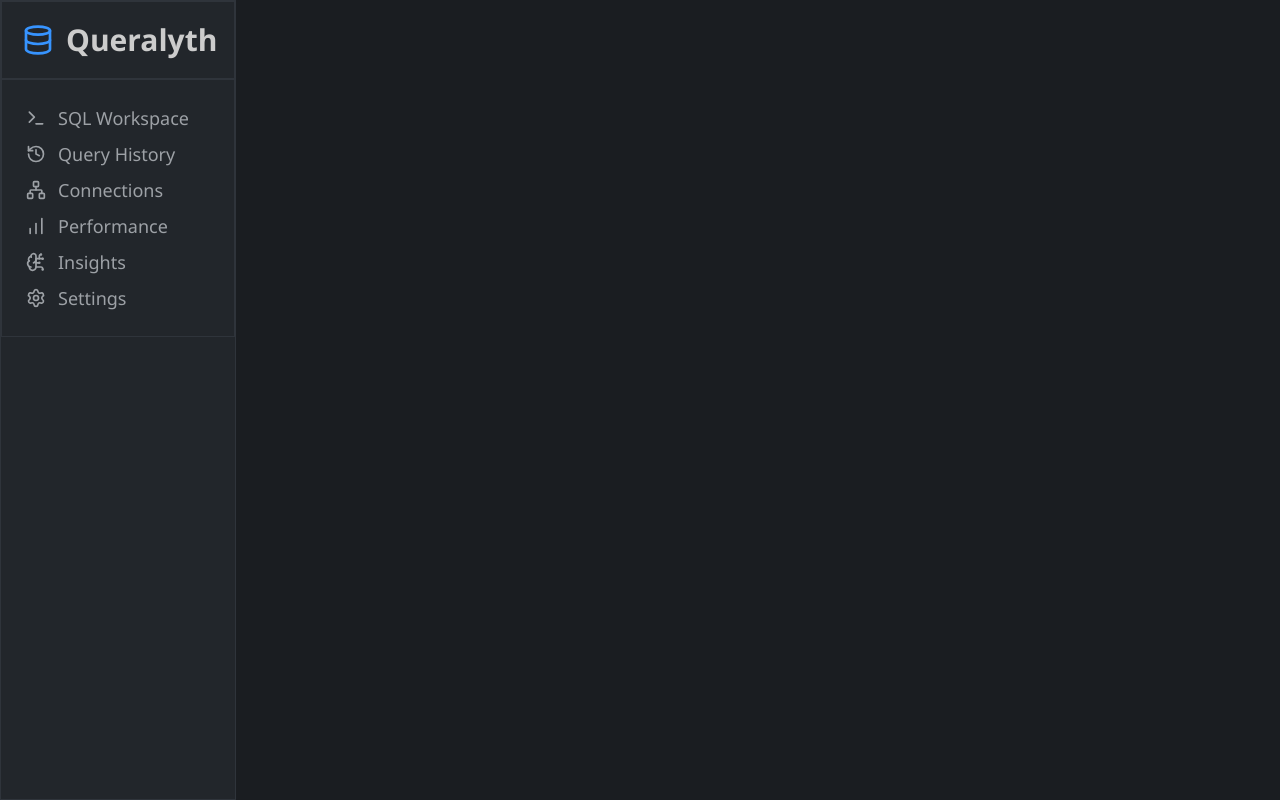
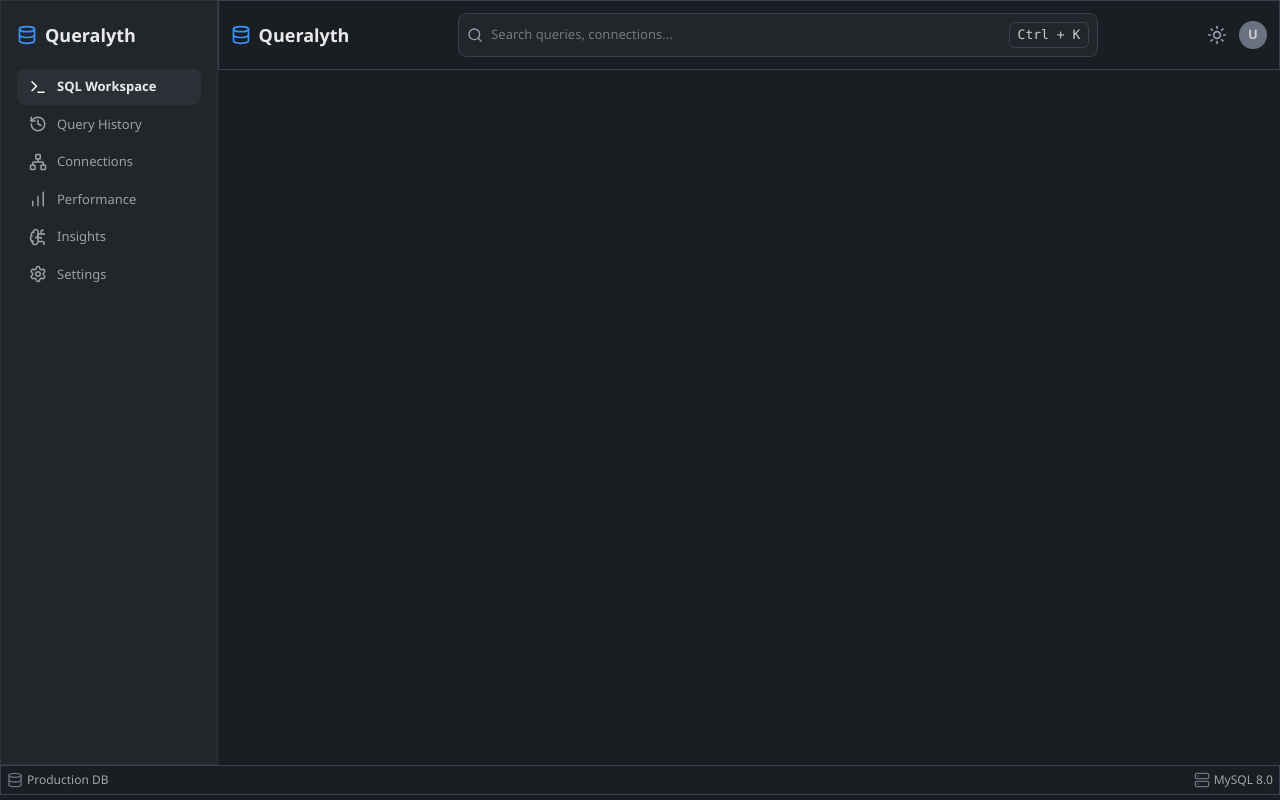
Before and after one commit to abdulrehman1111-de/Queralyth, a React (Vite) app in the folder apps/frontend/: page / in a window 1280 px wide. Built offline with nearby package versions, Linux system fonts and the light colour scheme.

Commit message:
Making of the first page

```diff
--- a/apps/frontend/package.json
+++ b/apps/frontend/package.json
@@ -11,7 +11,8 @@
   "dependencies": {
     "lucide-react": "^1.70.0",
     "react": "^19.3.1",
-    "react-dom": "^19.3.1"
+    "react-dom": "^19.3.1",
+    "react-router-dom": "^7.18.5"
   },
   "devDependencies": {
     "@tailwindcss/vite": "^4.3.5",
--- a/apps/frontend/src/App.jsx
+++ b/apps/frontend/src/App.jsx
@@ -1,8 +1,16 @@
+import Footer from "./components/Footer";
 import Sidebar from "./components/Sidebar";
+import SQLWorkspace from "./pages/SQLWorkspace";
 
 function App() {
   return (
-      <Sidebar/>
+    <div className="flex flex-col min-h-screen">
+      <div className="flex">
+        <Sidebar />
+        <SQLWorkspace />
+      </div>
+      <Footer/>
+    </div>
   );
 }
 
--- /dev/null
+++ b/apps/frontend/src/components/Footer.jsx
@@ -0,0 +1,28 @@
+import React from 'react'
+import {
+  Database,
+  Server,
+  Sun,
+  Search,
+} from "lucide-react";
+
+const Footer = () => {
+  return (
+    <div className='w-full h-auto lg:p-1.5 border border-gray-700 flex justify-between items-center'>
+
+        <div className='flex gap-1'>
+            <Database className="lg:w-4 lg:h-4 shrink-0 text-gray-500
+            " />
+            <p className='text-xs text-white/60'>Production DB</p>
+        </div>
+        <div className='flex gap-1'>
+            <Server className="lg:w-4 lg:h-4 shrink-0 text-gray-500
+            " />
+            <p className='text-xs text-white/60'>MySQL 8.0</p>
+        </div>
+
+    </div>
+  )
+}
+
+export default Footer
--- a/apps/frontend/src/components/Sidebar.jsx
+++ b/apps/frontend/src/components/Sidebar.jsx
@@ -1,4 +1,3 @@
-
 import React from "react";
 import {
   Database,
@@ -11,22 +10,40 @@ import {
   ChevronDown,
 } from "lucide-react";
 import Sidebuttons from "./Sidebuttons";
+import { NavLink } from "react-router-dom";
 
 const Sidebar = () => {
+
   return (
-    <aside className="border border-ql-line bg-ql-panel min-h-screen lg:w-[236px] lg:shrink-0">
-      <div className="border border-ql-line w-full h-auto lg:p-5 lg:flex lg:gap-3 items-center">
-        <Database className="lg:w-8 lg:h-8 shrink-0 text-ql-blue"/>
-        <p className="text-3xl font-semibold text-ql-fg">Queralyth</p>
+    <aside className="border border-ql-line bg-ql-panel min-h-[95.6vh] lg:w-[17%] lg:shrink-0 p-4 pt-5 flex flex-col gap-5">
+      <div className="flex lg:gap-2 items-center">
+        <Database className="lg:w-5 lg:h-5 shrink-0 text-ql-blue" />
+        <p className="font-semibold text-lg text-white/90">Queralyth</p>
       </div>
 
-      <div className="w-full border border-ql-line h-auto lg:p-5 flex flex-col">
-          <Sidebuttons content={"SQL Workspace"} icon={Terminal}/>
-          <Sidebuttons content={"Query History"} icon={History}/>
-          <Sidebuttons content={"Connections"} icon={Network}/>
-          <Sidebuttons content={"Performance"} icon={ChartNoAxesColumnIncreasing}/>
-          <Sidebuttons content={"Insights"} icon={BrainCircuit}/>
-          <Sidebuttons content={"Settings"} icon={Settings}/>
+      <div className="w-full h-auto flex flex-col gap-0.5">
+
+        <NavLink
+          to=""
+          className={({ isActive }) =>
+            `rounded-lg transition-colors ${
+              isActive
+                ? "bg-ql-hover text-white font-semibold"
+                : "text-neutral-400 hover:text-white"
+            }`
+          }
+        >
+          <Sidebuttons isActive content={"SQL Workspace"} icon={Terminal} />
+        </NavLink>
+
+        <Sidebuttons content={"Query History"} icon={History} />
+        <Sidebuttons content={"Connections"} icon={Network} />
+        <Sidebuttons
+          content={"Performance"}
+          icon={ChartNoAxesColumnIncreasing}
+        />
+        <Sidebuttons content={"Insights"} icon={BrainCircuit} />
+        <Sidebuttons content={"Settings"} icon={Settings} />
       </div>
     </aside>
   );
--- a/apps/frontend/src/components/Sidebuttons.jsx
+++ b/apps/frontend/src/components/Sidebuttons.jsx
@@ -1,11 +1,11 @@
 
 import React from 'react'
 
-const Sidebuttons = ({content, icon: Icon}) => {
+const Sidebuttons = ({content, icon: Icon, isActive}) => {
   return (
-    <div className='w-full h-auto lg:p-1 flex items-center lg:gap-3 cursor-pointer hover:bg-ql-hover transition-colors duration-100 rounded-lg'>
-      <Icon className="lg:w-5 lg:h-5 font-semibold shrink-0 text-ql-fg-secondary"/>
-      <p className='text-ql-fg-secondary lg:text-lg'>{content}</p>
+    <div className='w-full h-auto lg:px-3 py-2 flex items-center lg:gap-2.5 cursor-pointer hover:bg-ql-hover transition-colors duration-100 rounded-lg'>
+      <Icon className={`lg:w-4.5 lg:h-4.5 font-semibold shrink-0 ${isActive ? "text-white": "text-ql-fg-secondary"}`}/>
+      <p className={`lg:text-md ${isActive ? "text-white/90" : "text-ql-fg-secondary"}`}>{content}</p>
     </div>
   )
 }
--- /dev/null
+++ b/apps/frontend/src/components/StatusBar.jsx
@@ -0,0 +1,45 @@
+import React from "react";
+import {
+  Database,
+  Sun,
+  Search,
+} from "lucide-react";
+
+const StatusBar = () => {
+  return (
+    <div className="w-full h-auto lg:p-3 border border-gray-700 flex justify-between items-center">
+      <div className="flex lg:gap-2 items-center">
+        <Database className="lg:w-5 lg:h-5 shrink-0 text-ql-blue" />
+        <p className="font-semibold text-lg text-white/90">Queralyth</p>
+      </div>
+
+      <div>
+        <label
+          htmlFor="searchBar"
+          className="flex items-center border border-gray-700 rounded-lg w-160 h-auto p-2 bg-(--ql-panel) gap-2 focus-within:border-blue-500"
+        >
+          <Search className="lg:w-4 lg:h-4 shrink-0 text-gray-400" />
+          <input
+            className="bg-transparent w-full outline-none border-none"
+            type="text"
+            name="searchBar"
+            id="searchBar"
+            placeholder="Search queries, connections..."
+          />
+          <kbd className="text-nowrap border border-gray-700 rounded-md px-2 py-0.5">
+            Ctrl + K
+          </kbd>
+        </label>
+      </div>
+
+      <div className="flex lg:gap-3 items-center">
+        <Sun className="lg:w-5 lg:h-5 shrink-0 text-gray-400" />
+        <div className="w-7 h-7 bg-gray-500 rounded-full flex justify-center items-center">
+          <p className="font-semibold">U</p>
+        </div>
+      </div>
+    </div>
+  );
+};
+
+export default StatusBar;
--- a/apps/frontend/src/main.jsx
+++ b/apps/frontend/src/main.jsx
@@ -2,9 +2,12 @@ import React from "react";
 import ReactDOM from "react-dom/client";
 import App from "./App.jsx";
 import "./styles/global.css";
+import { BrowserRouter } from "react-router-dom";
 
 ReactDOM.createRoot(document.getElementById("root")).render(
-  <React.StrictMode>
-    <App />
-  </React.StrictMode>
+  <BrowserRouter>
+    <React.StrictMode>
+      <App />
+    </React.StrictMode>
+  </BrowserRouter>,
 );
--- /dev/null
+++ b/apps/frontend/src/pages/SQLWorkspace.jsx
@@ -0,0 +1,13 @@
+import React from 'react'
+import StatusBar from '../components/StatusBar'
+
+
+const SQLWorkspace = () => {
+  return (
+    <div className='w-full min-h-[95.6vh]'>
+      <StatusBar/>
+    </div>
+  )
+}
+
+export default SQLWorkspace
--- a/apps/frontend/src/styles/global.css
+++ b/apps/frontend/src/styles/global.css
@@ -1,58 +1,124 @@
 
 @import "tailwindcss";
 
+/* ========================================
+   QUERALYTH DESIGN SYSTEM
+   Theme: VS Code Inspired Dark Slate
+======================================== */
+
+:root {
+  /* Background colors */
+  --ql-frame: #1a1d21;
+  --ql-panel: #22262b;
+  --ql-code: #1e2125;
+  --ql-header: #282c32;
+  --ql-hover: #2b3036;
+  --ql-selected: #2d333b;
+
+  /* Border colors */
+  --ql-border: #2f343b;
+
+  /* Text colors */
+  --ql-text-primary: #cccccc;
+  --ql-text-secondary: #9da1a6;
+  --ql-text-muted: #6e7681;
+
+  /* Accent colors */
+  --ql-accent: #3794ff;
+
+  /* Button colors */
+  --ql-button: #0e639c;
+  --ql-button-hover: #1177bb;
+
+  /* Status colors */
+  --ql-success: #73c991;
+  --ql-warning: #cca700;
+  --ql-error: #f14c4c;
+
+  /* Additional UI colors */
+  --ql-chip: #2f343a;
+  --ql-avatar: #4b5563;
+
+  /* SQL syntax colors */
+  --ql-sql-keyword: #569cd6;
+  --ql-sql-identifier: #9cdcfe;
+  --ql-sql-string: #ce9178;
+  --ql-sql-number: #b5cea8;
+  --ql-sql-text: #d4d4d4;
+
+  /* Typography */
+  --ql-font-sans: "Segoe UI", Inter, system-ui, sans-serif;
+  --ql-font-mono: Consolas, "Courier New", monospace;
+
+  /* Font sizes */
+  --ql-font-xs: 12px;
+  --ql-font-sm: 13px;
+  --ql-font-base: 13px;
+  --ql-font-lg: 16px;
+  --ql-font-xl: 20px;
+
+  /* Font weights */
+  --ql-weight-normal: 400;
+  --ql-weight-medium: 500;
+  --ql-weight-semibold: 600;
+  --ql-weight-bold: 700;
+
+  /* Layout dimensions */
+  --ql-sidebar-width: 250px;
+  --ql-titlebar-height: 64px;
+  --ql-statusbar-height: 28px;
+
+  /* Border radius */
+  --ql-radius-sm: 4px;
+  --ql-radius-md: 6px;
+  --ql-radius-lg: 8px;
+
+  /* Spacing */
+  --ql-space-1: 4px;
+  --ql-space-2: 8px;
+  --ql-space-3: 12px;
+  --ql-space-4: 16px;
+  --ql-space-5: 20px;
+  --ql-space-6: 24px;
+}
+
+/* ========================================
+   TAILWIND THEME MAPPING
+======================================== */
+
 @theme {
-  /* Backgrounds and surfaces */
-  --color-ql-frame: #1a1d21;
-  --color-ql-panel: #22262b;
-  --color-ql-code: #1e2125;
-  --color-ql-head: #282c32;
-  --color-ql-hover: #2b3036;
-  --color-ql-selected: #2d333b;
+  --color-ql-frame: var(--ql-frame);
+  --color-ql-panel: var(--ql-panel);
+  --color-ql-code: var(--ql-code);
+  --color-ql-head: var(--ql-header);
+  --color-ql-hover: var(--ql-hover);
+  --color-ql-selected: var(--ql-selected);
 
-  --color-ql-line: #2f343b;
+  --color-ql-line: var(--ql-border);
 
-  --color-ql-fg: #cccccc;
-  --color-ql-fg-secondary: #9da1a6;
-  --color-ql-fg-muted: #6e7681;
+  --color-ql-fg: var(--ql-text-primary);
+  --color-ql-fg-secondary: var(--ql-text-secondary);
+  --color-ql-fg-muted: var(--ql-text-muted);
 
-  --color-ql-blue: #3794ff;
+  --color-ql-blue: var(--ql-accent);
 
-  --color-ql-button: #0e639c;
-  --color-ql-button-hover: #1177bb;
+  --color-ql-button: var(--ql-button);
+  --color-ql-button-hover: var(--ql-button-hover);
 
-  --color-ql-ok: #73c991;
-  --color-ql-warn: #cca700;
+  --color-ql-ok: var(--ql-success);
+  --color-ql-warn: var(--ql-warning);
+  --color-ql-error: var(--ql-error);
 
-  --color-ql-chip: #2f343a;
-  --color-ql-avatar: #4b5563;
+  --color-ql-chip: var(--ql-chip);
+  --color-ql-avatar: var(--ql-avatar);
 
-  --color-ql-sql-keyword: #569cd6;
-  --color-ql-sql-identifier: #9cdcfe;
-  --color-ql-sql-string: #ce9178;
-  --color-ql-sql-number: #b5cea8;
-  --color-ql-sql-text: #d4d4d4;
+  --font-sans: var(--ql-font-sans);
+  --font-mono: var(--ql-font-mono);
+}
 
-  --font-sans: "Segoe UI", Inter, system-ui, sans-serif;
-  --font-mono: Consolas, "Courier New", monospace;
-
-  --color-ql-background: var(--color-ql-frame);
-  --color-ql-sidebar: var(--color-ql-panel);
-  --color-ql-surface: var(--color-ql-panel);
-  --color-ql-editor: var(--color-ql-code);
-  --color-ql-border: var(--color-ql-line);
-
-  --color-ql-text: var(--color-ql-fg);
-  --color-ql-muted: var(--color-ql-fg-secondary);
-  --color-ql-subtle: var(--color-ql-fg-muted);
-
-  --color-ql-primary: var(--color-ql-blue);
-  --color-ql-primary-hover: var(--color-ql-button-hover);
-  --color-ql-cyan: var(--color-ql-blue);
-
-  --color-ql-success: var(--color-ql-ok);
-  --color-ql-warning: var(--color-ql-warn);
-}
+/* ========================================
+   GLOBAL BASE STYLES
+======================================== */
 
 @layer base {
   html {
@@ -63,12 +129,10 @@
     min-width: 320px;
     min-height: 100vh;
     margin: 0;
-
-    background-color: var(--color-ql-frame);
-    color: var(--color-ql-fg);
-
-    font-family: var(--font-sans);
-    font-size: 13px;
+    background-color: var(--ql-frame);
+    color: var(--ql-text-primary);
+    font-family: var(--ql-font-sans);
+    font-size: var(--ql-font-base);
   }
 
   button,
```
Also changed, not shown: 1 other file (tests, documents, lock files or other folders).
